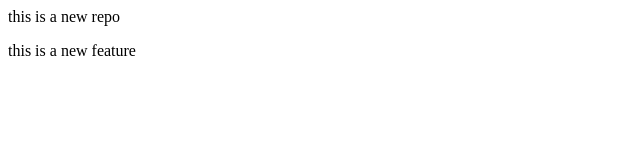
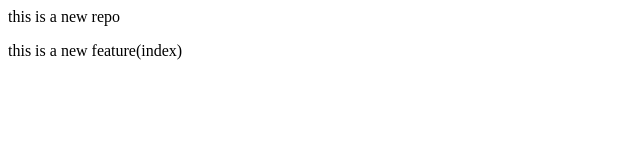
Before and after one commit to mansipatil12345/localrepo, a plain HTML site: page index.html in a window 1280 px wide. Shown: the full height of the page, 0-640 px from the left. Drawn offline with Linux system fonts and the light colour scheme.

Commit message:
add index

```diff
--- a/index.html
+++ b/index.html
@@ -1,2 +1,2 @@
 <p>this is a new repo</p>
-<p>this is a new feature</p>
+<p>this is a new feature(index)</p>
```
